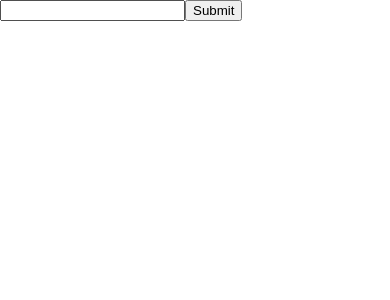
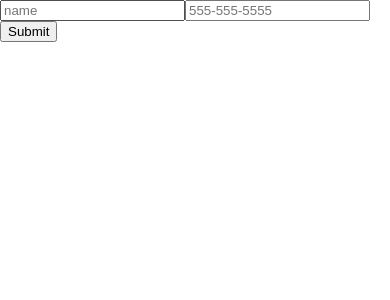
Before and after one commit to thinkful-ei19/contact-list-react-trent, a React (Create React App) app: page / in a window 390 px wide. Shown: the top 300 px of the page. Built offline with nearby package versions, Linux system fonts and the light colour scheme.

Commit message:
user can now add a name and phonenumber

```diff
--- a/src/components/Form.js
+++ b/src/components/Form.js
@@ -6,11 +6,13 @@ export default function Form(props) {
     return (
         <form onSubmit={event => {
             event.preventDefault();
-            const inputValue = event.target.nameInput.value;
+            const inputValue = {name : event.target.nameInput.value, number: event.target.numberInput.value};
             props.add(inputValue);
             event.target.nameInput.value = '';
+            event.target.numberInput.value = '';
         }}>
-            <input type="text" name="nameInput"/>
+            <input type="text" name="nameInput" placeholder="name" required/>
+            <input type="text" name="numberInput" placeholder="555-555-5555" required/>
             <button>Submit</button>
         </form>
     );
--- a/src/components/List.js
+++ b/src/components/List.js
@@ -4,7 +4,7 @@ import React from 'react';
 export default function List(props){
     const contacts = props.contacts.map((contact,index) => {
         return (
-            <li key={index}>{contact}</li>
+            <li key={index}>{contact.name} {contact.number}</li>
         );
     })
     return (
```
